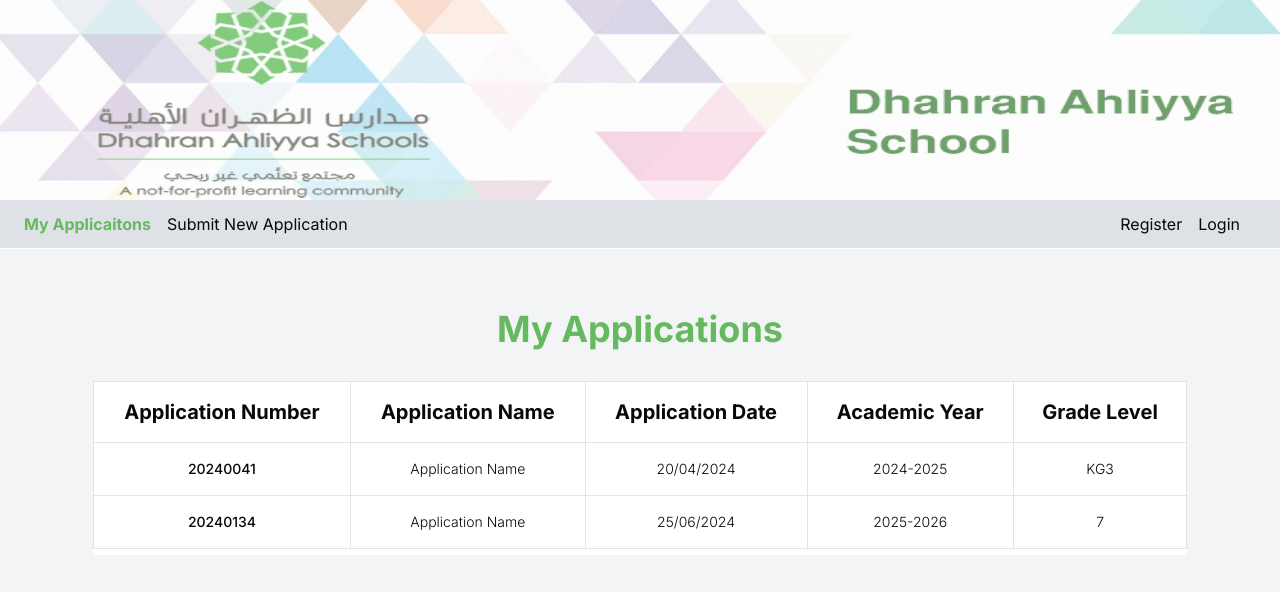
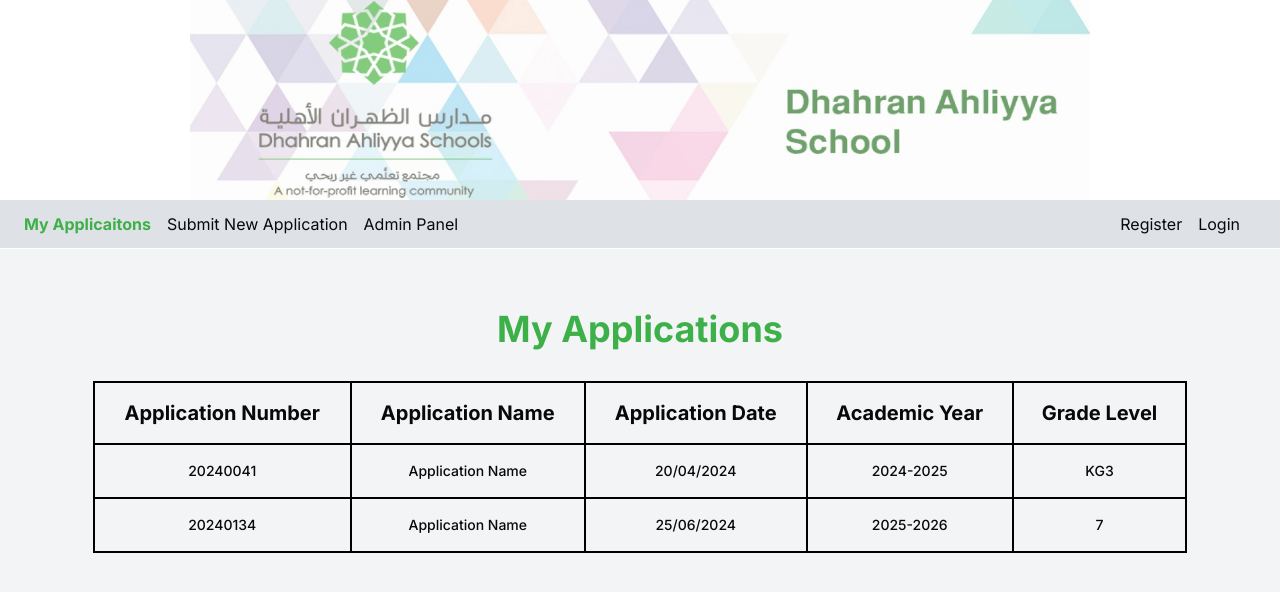
Before and after one commit to Manar-sayed/shadc_form, a Next.js app: page /myApplication in a window 1280 px wide. Shown: the top 592 px of the page. Built offline with nearby package versions, Linux system fonts and the light colour scheme.

Commit message:
modification navbar, lohin,admission

```diff
--- a/app/(auth)/admission/page.tsx
+++ b/app/(auth)/admission/page.tsx
@@ -17,9 +17,7 @@
       image: '/images/img-00.png',
       title: 'Aramco Admission',
       description: 'Dhahran Ahliyya Schools admission form for ARAMCO.',
-      desc1: 'Fill new form',
-      desc2: 'Edit submitted form',
-      desc3: 'Required submitted',
+
       href: '/form?type=aramco',
       isAramco: true,
     },
@@ -52,7 +50,7 @@
                   <CardTitle className="text-white">{item.title}</CardTitle>
                 </div>
               </CardHeader>
-              <CardContent className="py-3">
+              <CardContent className="py-3 text-center">
                 <p className="text-[#B1B1B1] text-lg">{item.description}</p>
 
                 <ul className="my-3">
@@ -63,7 +61,9 @@
                       height={28}
                       alt="icon-1"
                     />
-                    <span className="text-lg font-bold">Fill new form</span>
+                    <Link href="/" className="text-lg font-bold">
+                      Fill new form
+                    </Link>
                   </li>
                   <li className="flex items-center gap-2 mb-3">
                     <Image
@@ -72,9 +72,9 @@
                       height={28}
                       alt="icon-2"
                     />
-                    <span className="text-lg font-bold">
+                    <Link href="/" className="text-lg font-bold">
                       Edit submitted form
-                    </span>
+                    </Link>
                   </li>
                   <li className="flex items-center gap-2 mb-3">
                     <Image
@@ -83,19 +83,18 @@
                       height={28}
                       alt="icon-3"
                     />
-                    <span className="text-lg font-bold">
+                    <Link href="/" className="text-lg font-bold">
                       Required submitted
-                    </span>
+                    </Link>
                   </li>
                 </ul>
               </CardContent>
               <CardFooter className="flex justify-between">
-                <Link
-                  href={item.href}
-                  className="bg-primary-color text-white p-3 rounded-lg shadow-sm border-2 border-primary-color hover:bg-transparent hover:text-primary-color duration-300"
-                >
-                  Find more
-                </Link>
+                <Button variant="link">
+                  <Link href={item.href} className="">
+                    Find more
+                  </Link>
+                </Button>
               </CardFooter>
             </Card>
           ))}
--- a/app/(auth)/layout.tsx
+++ b/app/(auth)/layout.tsx
@@ -9,13 +9,14 @@
   // const pathname = usePathname();
   return (
     <div>
-      <header className="h-[200px]">
+      <header className="h-[200px] flex justify-center">
         <Image
           src={'/images/img-a.jpeg'}
           alt="banner"
-          width={1300}
-          height={270}
-          className="w-full h-full"
+          width={900}
+          height={200}
+
+          // className="w-full h-full"
         />
       </header>
 
--- a/app/(auth)/login/page.tsx
+++ b/app/(auth)/login/page.tsx
@@ -46,7 +46,7 @@
   };
 
   return (
-    <section className="py-5  bg-gray-100 ">
+    <section className="py-5  bg-gray-100 h-[calc(100vh-249px)]">
       <div className="container mx-auto px-4 w-full md:w-[40%]">
         <div className="grid grid-cols-1 bg-gray-50 py-4 px-8 border-[1px] border-gray-100">
           {/* <h3 className="text-lg md:text-2xl text-center font-bold text-[#86908E]">
@@ -104,7 +104,7 @@
                   }}
                 />
               </div>
-              <div className="flex items-center space-x-2 mb-4">
+              {/* <div className="flex items-center space-x-2 mb-4">
                 <FormField
                   control={form.control}
                   name="rememberMe"
@@ -123,7 +123,7 @@
                     </FormItem>
                   )}
                 />
-              </div>
+              </div> */}
               <Button
                 type="submit"
                 className="w-full !text-white rounded-lg shadow-md border-2 border-primary-color border-solid text-secondary-color bg-primary-color text-base md:text-xl font-semibold duration-300 "
--- a/app/(auth)/myApplication/page.tsx
+++ b/app/(auth)/myApplication/page.tsx
@@ -7,62 +7,79 @@
       <div className="container mx-auto pt-8 ">
         <HomeTitle title="My Applications" />
         <div className="mt-8 w-full md:w-[90%] mx-auto">
-          <div className="flex flex-col bg-white">
+          <div className="flex flex-col bg-gray-100">
             <div className="overflow-x-auto sm:-mx-6 lg:-mx-8">
               <div className="inline-block min-w-full min-h-full sm:px-6 lg:px-8">
                 <div className="overflow-hidden">
-                  <table className="min-w-full  text-left text-sm font-light border ">
-                    <thead className="border-b  font-medium text-center  md:text-xl">
+                  <table className="min-w-full  text-left text-sm font-light border-2 border-black">
+                    <thead className="border-b-2 border-black font-medium text-center  md:text-xl">
                       <tr>
-                        <th scope="col" className="px-6 py-4 border-r">
+                        <th
+                          scope="col"
+                          className="px-6 py-4 border-r-2 border-black"
+                        >
                           Application Number
                         </th>
-                        <th scope="col" className="px-6 py-4 border-r">
+                        <th
+                          scope="col"
+                          className="px-6 py-4 border-r-2 border-black"
+                        >
                           Application Name
                         </th>
-                        <th scope="col" className="px-6 py-4 border-r">
+                        <th
+                          scope="col"
+                          className="px-6 py-4 border-r-2 border-black"
+                        >
                           Application Date
                         </th>
-                        <th scope="col" className="px-6 py-4 border-r">
+                        <th
+                          scope="col"
+                          className="px-6 py-4 border-r-2 border-black"
+                        >
                           Academic Year
                         </th>
-                        <th scope="col" className="px-6 py-4 border-r">
+                        <th
+                          scope="col"
+                          className="px-6 py-4 border-r-2 border-black"
+                        >
                           Grade Level
                         </th>
                       </tr>
                     </thead>
-                    <tbody className="text-center">
-                      <tr className="border-b border-1 dark:border-neutral-500">
-                        <td className="whitespace-nowrap  py-4 font-medium border-r text-center">
+                    <tbody className="text-center font-medium">
+                      <tr className="border-b-2 border-l-2 border-black">
+                        <td className="whitespace-nowrap  py-4 font-medium border-r-2 border-black text-center">
                           20240041
                         </td>
-                        <td className="whitespace-nowrap  py-4 border-r">
+                        <td className="whitespace-nowrap  py-4 border-r-2 border-black">
                           Application Name
                         </td>
-                        <td className="whitespace-nowrap  py-4 border-r">
+                        <td className="whitespace-nowrap  py-4 border-r-2 border-black">
                           20/04/2024
                         </td>
-                        <td className="whitespace-nowrap  py-4 border-r">
+                        <td className="whitespace-nowrap  py-4 border-r-2 border-black">
                           2024-2025
                         </td>
-                        <td className="whitespace-nowrap  py-4 border-r">
+                        <td className="whitespace-nowrap  py-4 border-r-2 border-black">
                           KG3
                         </td>
                       </tr>
-                      <tr className="border-b dark:border-neutral-500">
-                        <td className="whitespace-nowrap px-6 py-4 border-r font-medium ">
+                      <tr className="border-2-b dark:border-2-neutral-500">
+                        <td className="whitespace-nowrap px-6 py-4 border-r-2 border-black font-medium ">
                           20240134
                         </td>
-                        <td className="whitespace-nowrap px-6 py-4 border-r">
+                        <td className="whitespace-nowrap px-6 py-4 border-r-2 border-black">
                           Application Name
                         </td>
-                        <td className="whitespace-nowrap px-6 py-4 border-r">
+                        <td className="whitespace-nowrap px-6 py-4 border-r-2 border-black">
                           25/06/2024
                         </td>
-                        <td className="whitespace-nowrap px-6 py-4 border-r">
+                        <td className="whitespace-nowrap px-6 py-4 border-r-2 border-black">
                           2025-2026
                         </td>
-                        <td className="whitespace-nowrap  py-4 border-r">7</td>
+                        <td className="whitespace-nowrap  py-4 border-r-2 border-black">
+                          7
+                        </td>
                       </tr>
                     </tbody>
                   </table>
--- a/app/users/page.tsx
+++ b/app/users/page.tsx
@@ -1,4 +1,3 @@
-import { useEffect, useState } from 'react';
 import { User, columns } from '../admin-panel/columns';
 import { DataTable } from '@/components/DataTable';
 async function getUsers(): Promise<User[]> {
--- a/components/Navbar.tsx
+++ b/components/Navbar.tsx
@@ -12,6 +12,7 @@
 const navLinks = [
   { name: 'My Applicaitons', href: '/myApplication' },
   { name: 'Submit New Application', href: '/admission' },
+  { name: 'Admin Panel', href: '/admin-panel' },
 ];
 
 function Navbar() {
--- a/tailwind.config.js
+++ b/tailwind.config.js
@@ -51,7 +51,7 @@
           DEFAULT: 'hsl(var(--card))',
           foreground: 'hsl(var(--card-foreground))',
         },
-        'primary-color': '#66B95F',
+        'primary-color': '#3EB049',
       },
       borderRadius: {
         lg: 'var(--radius)',
```
